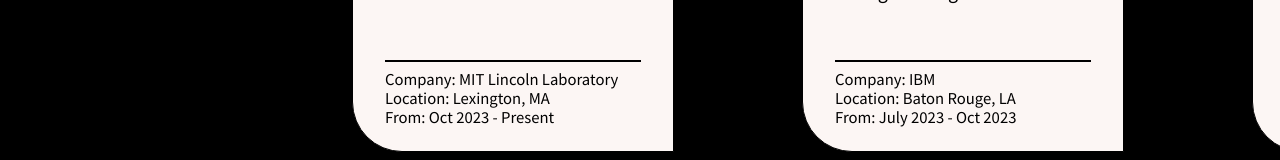
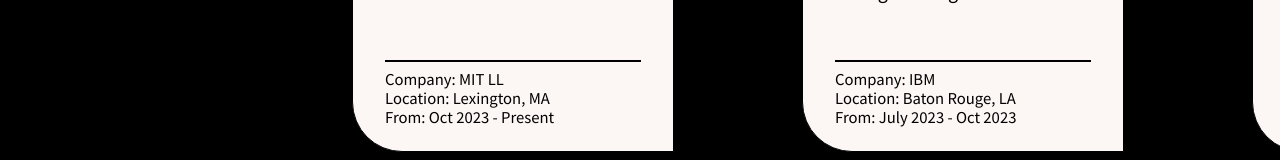
Before and after one commit to Graycouch/Web-Portfolio, a React (Create React App) app: page /experience in a window 1280 px wide. Shown: the part 410-570 px from the top of the page. Built offline with nearby package versions, Linux system fonts and the light colour scheme.

Commit message:
Updated Data

```diff
--- a/src/components/ExperienceData.js
+++ b/src/components/ExperienceData.js
@@ -3,7 +3,7 @@ export const Work = [
         id:1,
         name:" Cyber Operations Researcher",
         description:"Currently undergoing extensive training to improve my skill set",
-        tags:["Company: MIT Lincoln Laboratory", "Location: Lexington, MA", "From: Oct 2023 - Present"],
+        tags:["Company: MIT LL", "Location: Lexington, MA", "From: Oct 2023 - Present"],
     },
     {
         id:2,
@@ -21,7 +21,7 @@ export const Work = [
         id:4,
         name:" Software Engineering Intern",
         description:"Created a Full-Stack Web Application from scratch that allows conflicts officers to view different types of conflicts of interests from across the firm and deal with them accordingly",
-        tags:["Company: JPMorgan Chase & Co", "Location: Houston, TX", "From: June 2022 - Aug 2022"],
+        tags:["Company: JPMorgan Chase", "Location: Houston, TX", "From: June 2022 - Aug 2022"],
     },
     {
         id:5,
```
